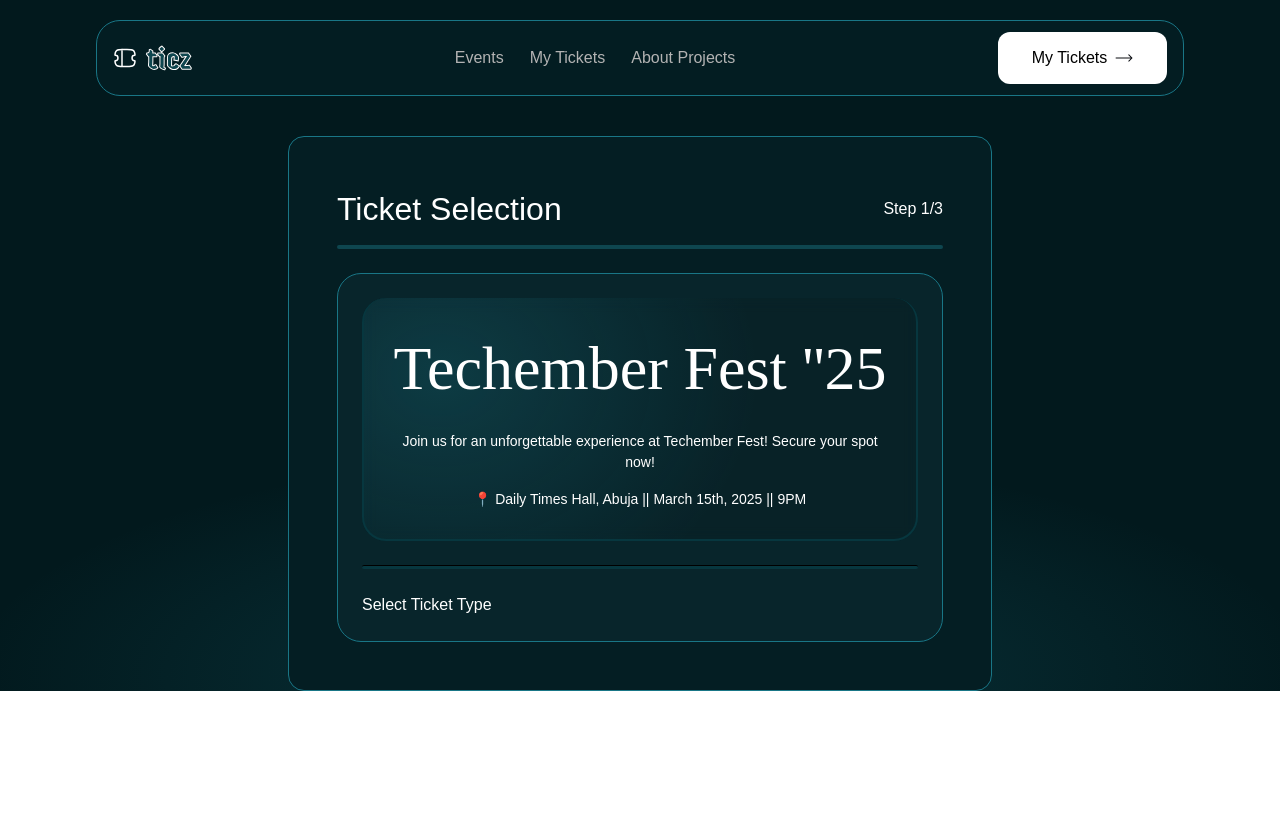
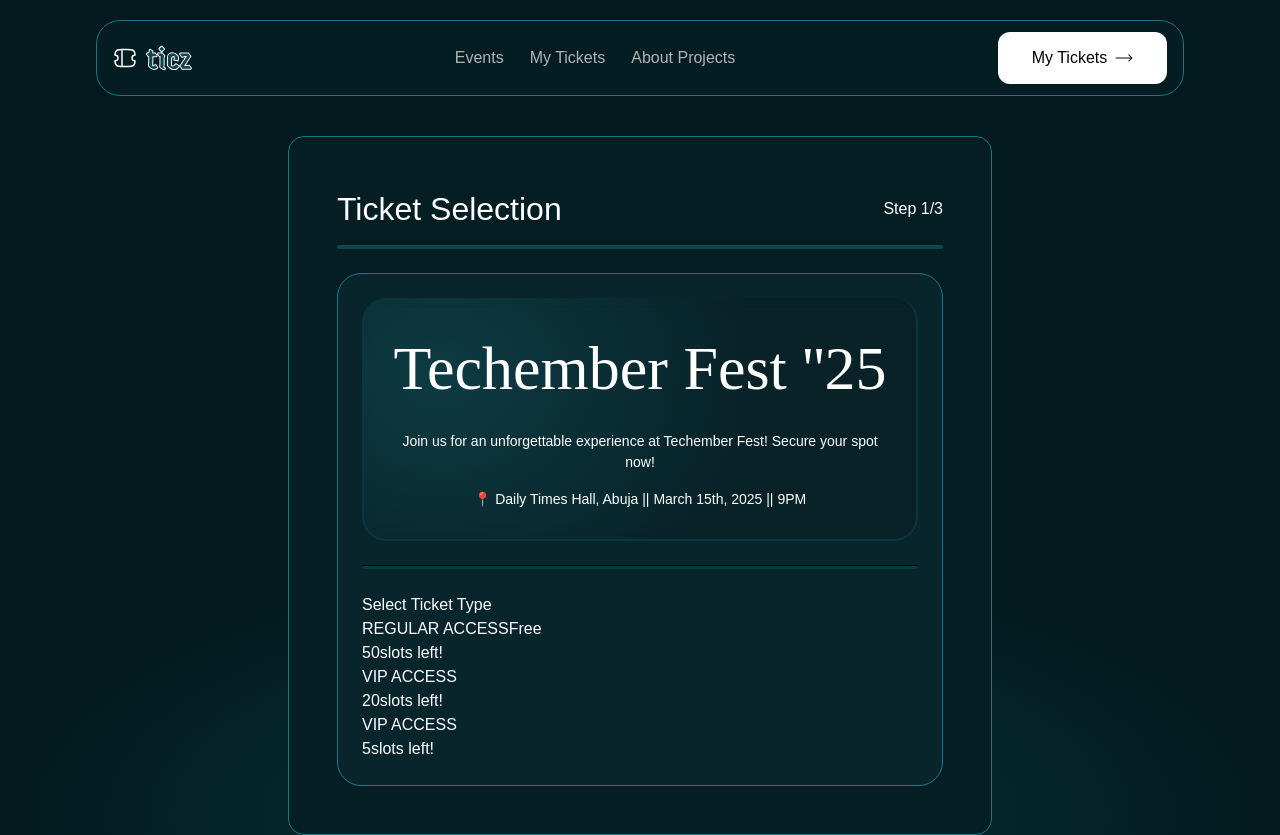
Before and after one commit to edememediong1/Conference-ticketing-app-, a React (Vite) app: page / in a window 1280 px wide. Before the commit the page ends 800 px from the top, so only its background shows below. Built offline with nearby package versions, Linux system fonts and the light colour scheme; a web font is replaced by a local one.

Commit message:
mapping of each button#1

```diff
--- a/src/Components/Primary Components/TicketSelection.jsx
+++ b/src/Components/Primary Components/TicketSelection.jsx
@@ -1,4 +1,4 @@
-
+import TicketType from "../Secondary Components/TicketType"
 
 function TicketSelection() {
   return (
@@ -21,7 +21,7 @@ function TicketSelection() {
             <div className="text-white">
                 <p className="">Select Ticket Type</p>
                 <div>
-
+                    <TicketType/>
                 </div>
             </div>
 
--- a/src/Components/Secondary Components/TicketType.jsx
+++ b/src/Components/Secondary Components/TicketType.jsx
@@ -5,7 +5,7 @@ function TicketType() {
         {
             categories: "REGULAR ACCESS",
             slots: 50,
-            price: "Free",
+            price: 0,
             id: 1
 
         },
@@ -26,8 +26,12 @@ function TicketType() {
   return (
     <div>
         {ticketDesc.map((data) => {
-            return <div key={data.id}>
-
+            return <div key={data.id} className="flex ">
+                <div>
+                    <p>{data.categories}</p>
+                    <p>{data.slots}slots left!</p>
+                </div>
+                <p>{data.price == 0 && "Free"}</p>
             </div>
         })}
 
```
